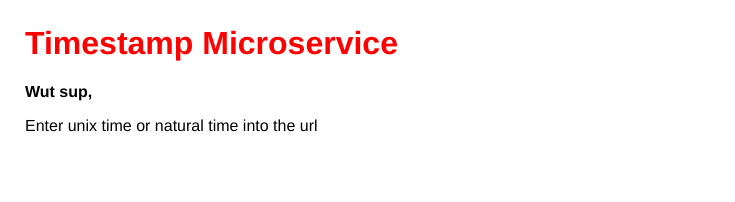
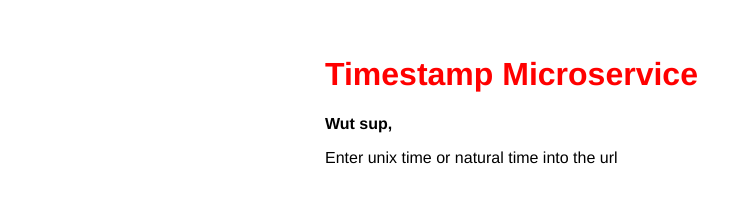
Before and after one commit to zoeyle/time-stampfcc, a website: page views/index.html in a window 1280 px wide. Shown: the whole page, without its empty margins (0-735 px from the left). Drawn offline with nearby package versions, Linux system fonts and the light colour scheme; no server answers.

Commit message:
🌏🌒 Checkpoint public/style.css:565149 views/index.html:565149

```diff
--- a/public/style.css
+++ b/public/style.css
@@ -10,8 +10,9 @@
   box-sizing: border-box;
 }
 div{
-   column-width
+   padding:10px 300px 15px 300px;
 }
+
 body {
   font-family: helvetica, arial, sans-serif;
   margin: 25px;
--- a/views/index.html
+++ b/views/index.html
@@ -26,6 +26,7 @@
     <div class = "col-sm-3"> <p>what's this</p></div>
     <div class = "col-sm-6"> -->
   <body>
+    <div>
     <header>
       <h1>
         Timestamp Microservice
@@ -56,7 +57,7 @@
             integrity="sha256-gvQgAFzTH6trSrAWoH1iPo9Xc96QxSZ3feW6kem+O00="
             crossorigin="anonymous"></script>
     <script src="/client.js"></script>
-
+    </div>
   </body>
 <!--   </div>
       <div class = "col-sm-3"> </div>
```
